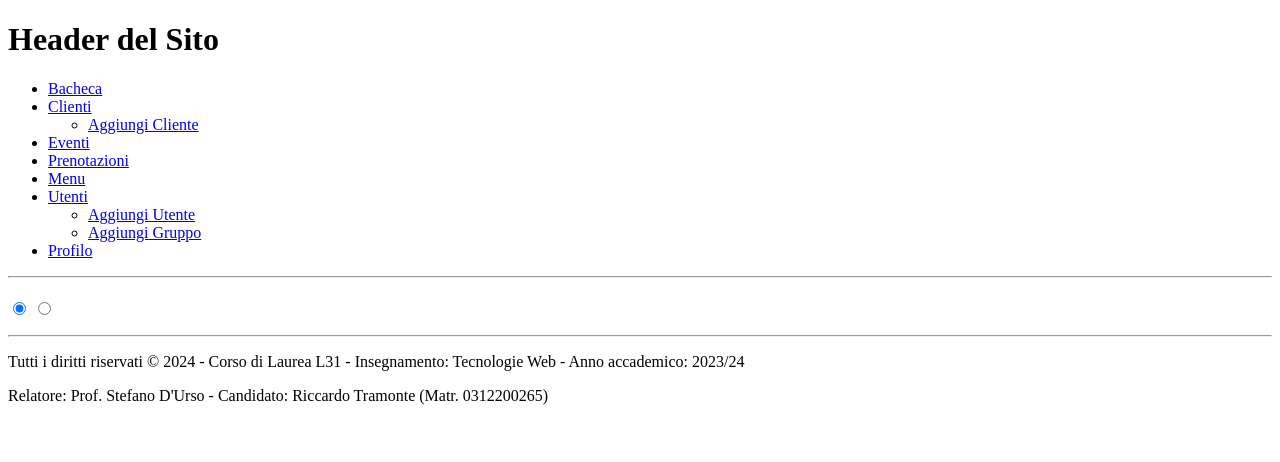
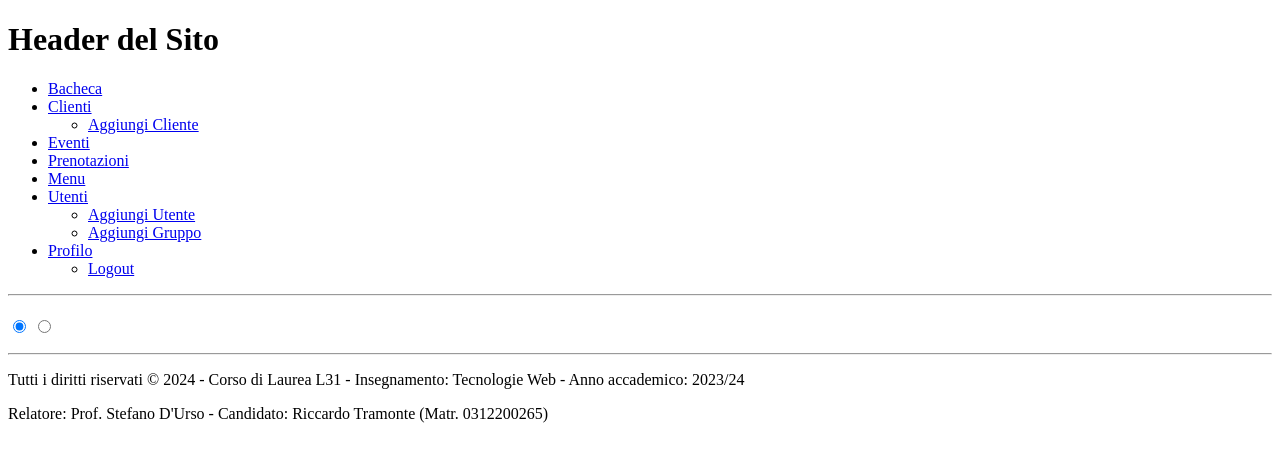
Before and after one commit to ricctram/l31_tsr, a CodeIgniter 4 app: the page made by app/Views/auth/deactivate_user.php in a window 1280 px wide. Shown: the top 462 px of the page. Run offline with PHP 8.4 and a stand-in for CodeIgniter, Linux system fonts and the light colour scheme; the template is opened without the code that fills it, so the values that code supplies are empty; some libraries are stand-ins or nearby versions.

Commit message:
aggiungi logout link

```diff
--- a/app/Views/layout.php
+++ b/app/Views/layout.php
@@ -33,7 +33,12 @@
                         <li><a href="<?= base_url(); ?>auth/create_group">Aggiungi Gruppo</a></li>
                     </ul>
                 </li>
-                <li><a href="<?= base_url(); ?>profilo">Profilo</a></li>
+                <li>
+                    <a href="<?= base_url(); ?>profilo">Profilo</a>
+                    <ul>
+                        <li><a href="<?= base_url(); ?>auth/logout">Logout</a></li>
+                    </ul>
+                </li>
             </ul>
         </nav>
     </header>
```
